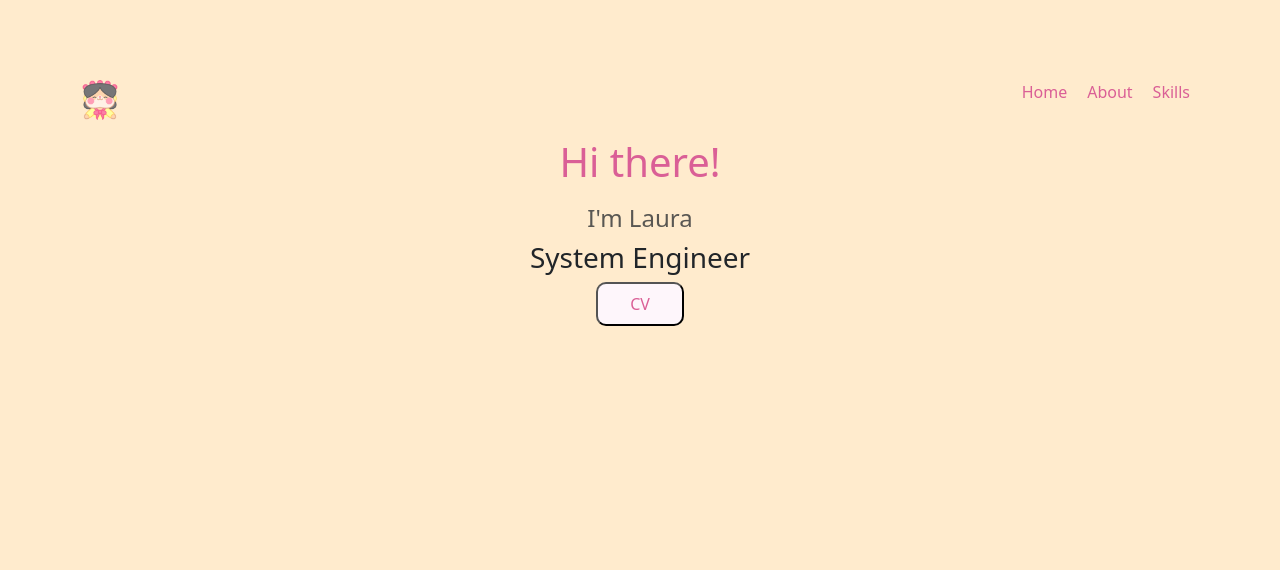
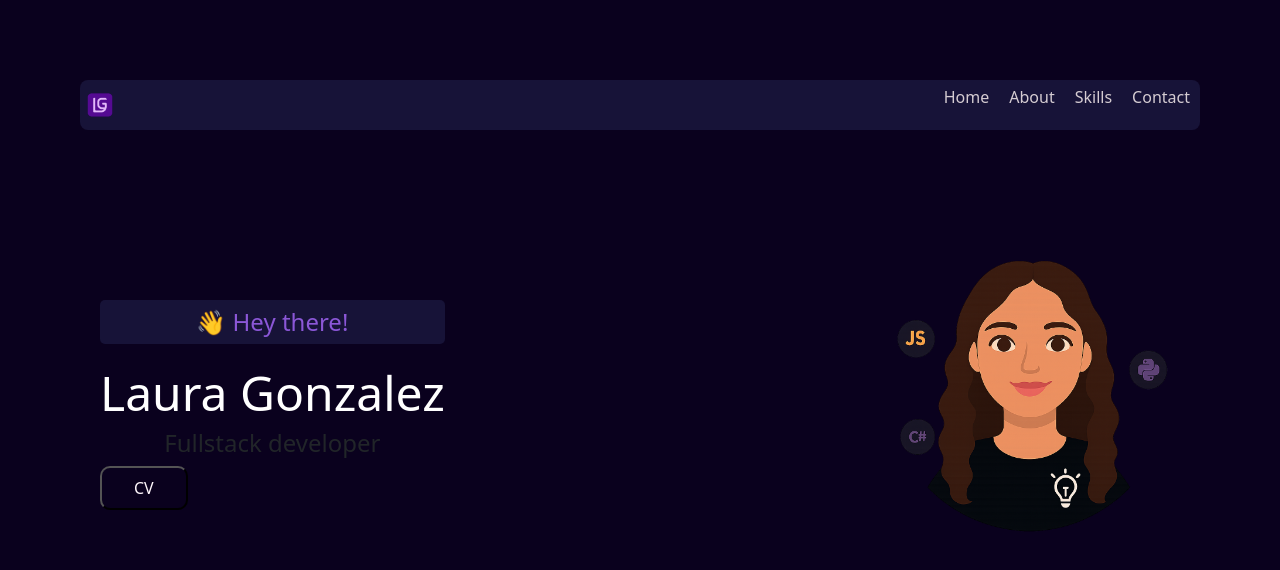
Before and after one commit to lauragonzls/portfolio, a React (Vite) app: page / in a window 1280 px wide. Shown: the top 570 px of the page. Built offline with nearby package versions, Linux system fonts and the light colour scheme.

Commit message:
chore: improvements

```diff
--- a/index.html
+++ b/index.html
@@ -2,7 +2,7 @@
 <html lang="en">
   <head>
     <meta charset="UTF-8" />
-    <link rel="icon" type="image/svg+xml" href="/hamster.png" />
+    <link rel="icon" type="image/svg+xml" href="/Logo.png" />
     <meta name="viewport" content="width=device-width, initial-scale=1.0" />
     <title>Laura Portfolio</title>
   </head>
--- a/src/index.css
+++ b/src/index.css
@@ -28,7 +28,7 @@ body {
   margin: 0;
   min-width: 320px;
   min-height: 100vh;
-  background-color: blanchedalmond;
+  background-color: rgb(10, 1, 30);
 }
 
 h1 {
--- a/src/pages/Home.css
+++ b/src/pages/Home.css
@@ -8,9 +8,8 @@
 
 .home-section {
   display: flex;
-  flex-direction: column;
   align-items: center;
-  justify-content: right;
+  justify-content: space-between;
   padding: 20px;
   text-align: center;
 }
@@ -18,22 +17,28 @@
 .home-section h1 {
   font-size: 2.5em;
   margin-bottom: 20px;
-  color: #da5f96;
+
 }
 
 nav {
   display: flex;
-  gap: 20px;
   justify-content: space-between;
+  align-items: center;
+  background-color: #171338;
+  border-radius: 8px;
+  margin-bottom: 20px;
+  height: 50px;
 }
+
 
 ul {
   list-style: none;
-  padding: 0;
   display: flex;
+  align-items: center !important;
 }
 li {
   margin: 0 10px;
+  align-items: center;
 }
 
 img {
@@ -41,11 +46,11 @@ img {
   width: 40px;
 }
 a {
-  color: #da5f96 !important;
+  color: #d5ccd2 !important;
   text-decoration: none;
 }
 .cv-button {
-  background-color: #fef6fb;
+  background-color: transparent;
   border-radius: 10px;
   padding: 0.5rem 2rem;
   display: flex;
@@ -54,5 +59,25 @@ a {
   gap: 0.5rem;
   transition: 0.3s ease;
   font-weight: 500;
-  color: #da5f96;
+  color: #fef6fb;
 }
+h2{
+  font-size: 3em !important;
+  margin-bottom: 20px;
+  color: #ffffff !important;
+}
+
+.greeting{
+  font-size: 1.5em;
+  color: #8b57d7;
+  margin-bottom: 20px;
+  background-color: #171338;
+  padding: 4px 15px;
+  border-radius: 5px;
+}
+.profile-image {
+  width: 100%;
+  height: 450px;
+  border-radius: 50%;
+  margin-bottom: 20px;
+}
--- a/src/pages/Home.jsx
+++ b/src/pages/Home.jsx
@@ -6,19 +6,26 @@ function Home() {
         <div className="text-center p-5">
             <nav>
                 <div>
-                    <img src="hamster.png" alt="Logo" className="logo" />
+                    <img src="Logo.png" alt="Logo" className="logo" />
                 </div>
                 <ul>
                     <li><a href="/">Home</a></li>
                     <li><a href="/about">About</a></li>
                     <li><a href="/skills">Skills</a></li>
+                    <li><a href="/">Contact</a></li>
                 </ul>
             </nav>
             <section className="home-section">
-                <h1>Hi there!</h1>
-                <h4 className='text-muted'>I'm Laura</h4>
-                <h3 >System Engineer</h3>
-                <button className='cv-button'>CV</button>
+                <div>
+                    <div className="greeting">👋 Hey there!</div>
+                    <h2>Laura Gonzalez </h2>
+                    <h4>Fullstack developer</h4>
+                    <button className='cv-button'>CV</button>
+                </div>
+                <div>
+                    <img src="Profile.png" alt="Laura" className="profile-image" />
+                </div>
+
             </section>
 
         </div>
```
Also changed, not shown: public/Logo.png (added), public/Profile.png (added).
